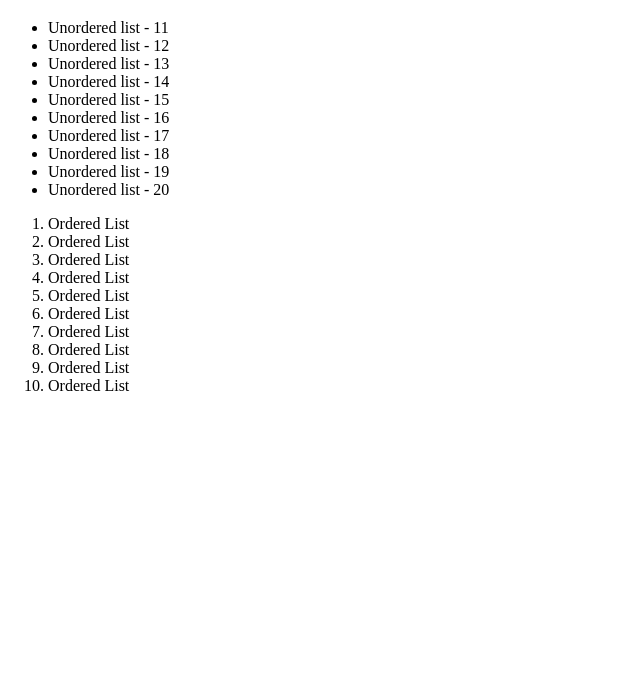
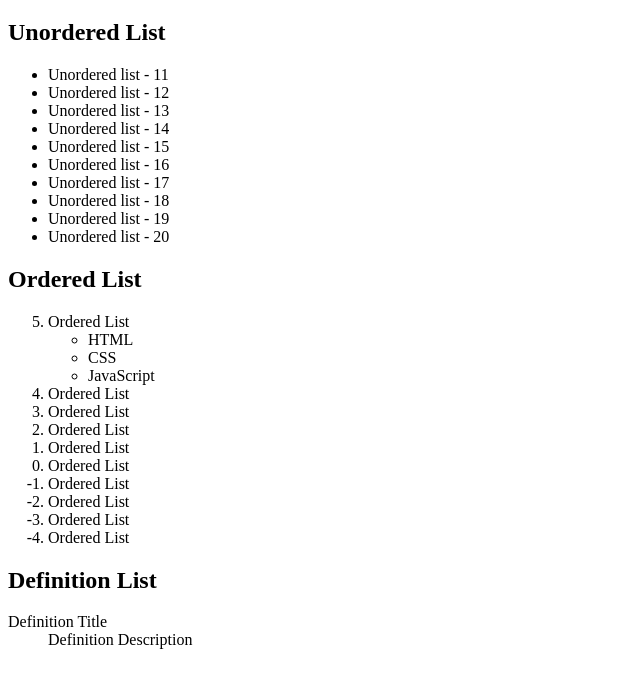
Before and after one commit to renataakemi/html-basics, a plain HTML site: page html-lists/index.html in a window 1280 px wide. Shown: the part 61-744 px from the top of the page, without its empty margins (0-640 px from the left). Drawn offline with Linux system fonts and the light colour scheme.

Commit message:
Atualizando pastas

```diff
--- a/html-lists/index.html
+++ b/html-lists/index.html
@@ -5,7 +5,7 @@
     </head>
     <body>
     <h1>HTML Lists</h1>
-
+    <h2>Unordered List</h2>
     <ul>
         <li>Unordered list - 11</li>
         <li>Unordered list - 12</li>
@@ -18,9 +18,16 @@
         <li>Unordered list - 19</li>
         <li>Unordered list - 20</li>
     </ul>
-
-    <ol>
-        <li>Ordered List</li>
+    <h2>Ordered List</h2>
+    <ol reversed start="5">
+        <li>
+            Ordered List
+            <ul>
+                <li>HTML</li>
+                <li>CSS</li>
+                <li>JavaScript</li>
+            </ul>
+        </li>
         <li>Ordered List</li>
         <li>Ordered List</li>
         <li>Ordered List</li>
@@ -31,5 +38,11 @@
         <li>Ordered List</li>
         <li>Ordered List</li>
     </ol>
+
+    <h2>Definition List</h2>
+    <dl>
+        <dt>Definition Title</dt>
+        <dd>Definition Description</dd>
+    </dl>
     </body>
 </html>
```
